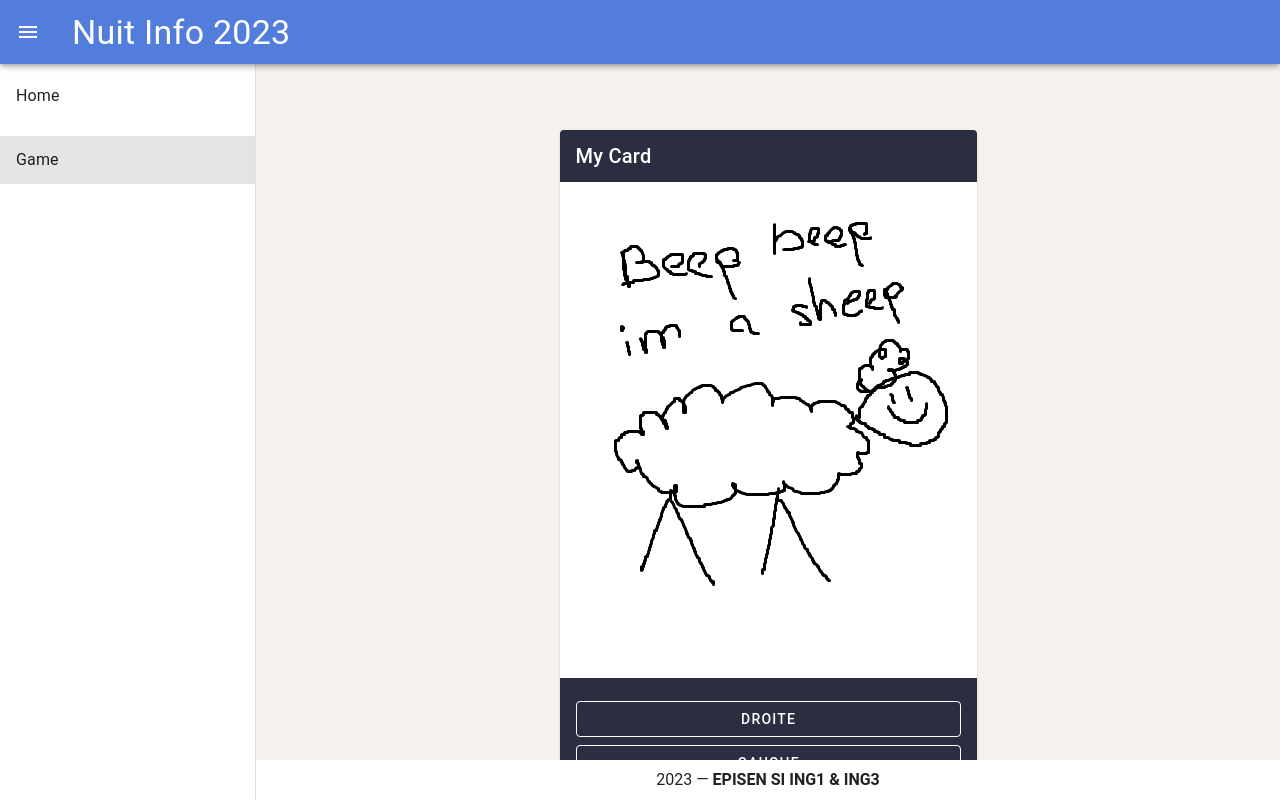
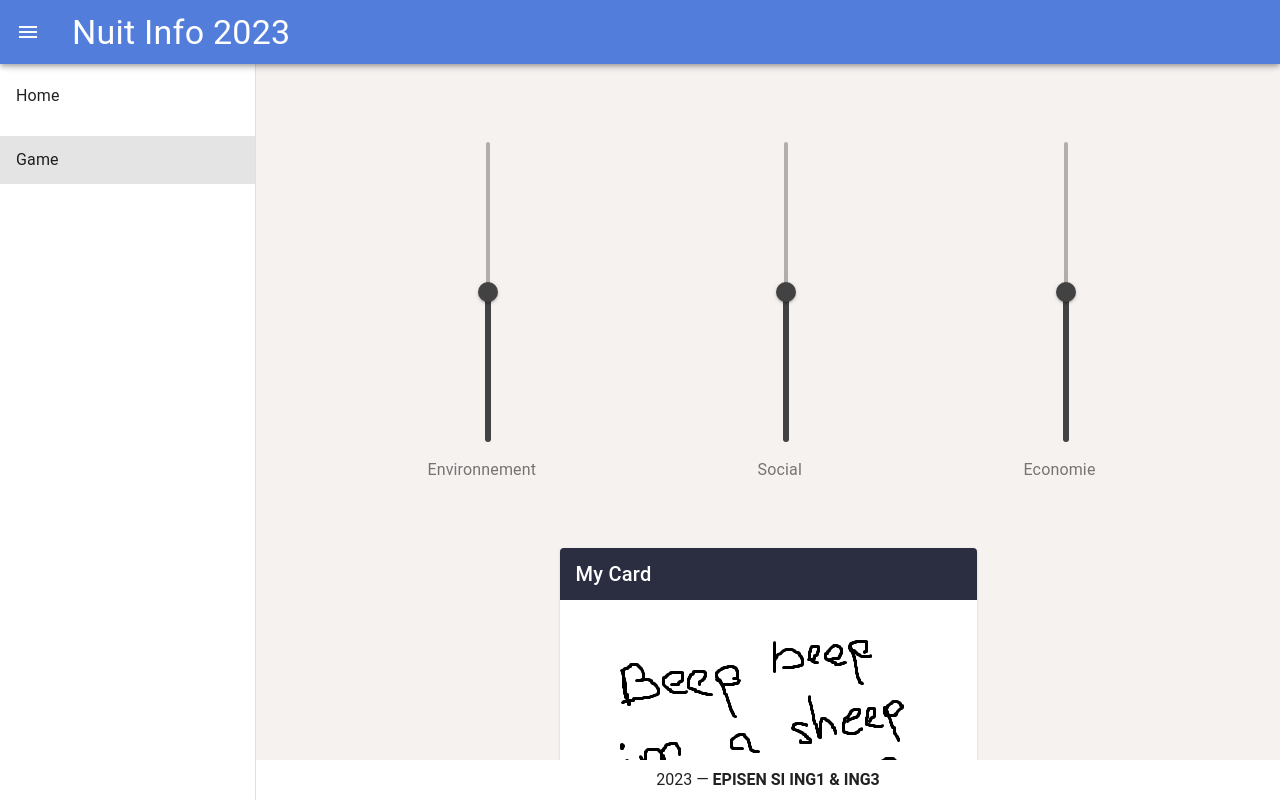
Before and after one commit to ThibaultNG/nuit-info-2023, a Vue app: page /game in a window 1280 px wide. Shown: the top 800 px of the page. Built offline with nearby package versions, Linux system fonts and the light colour scheme.

Commit message:
ajout slider

```diff
--- a/src/component/MainNavBar.vue
+++ b/src/component/MainNavBar.vue
@@ -2,7 +2,7 @@ import { RouteItemInfo } from '../router/RouteInfo';
 <template>
 	<v-navigation-drawer :model-value="modelValue">
 		<v-list v-for="route in routes" :key="route.path">
-			<v-list-item :title="(route.name as string)" :to="route.path"/>
+			<v-list-item :title="(route.name as string)" :to="route.path" />
 		</v-list>
 	</v-navigation-drawer>
 </template>
--- a/src/modules/game/GamePage.vue
+++ b/src/modules/game/GamePage.vue
@@ -1,9 +1,11 @@
 <template>
-	<v-container style="display: flex; justify-content: center; align-items: start;">
+	<RessourcesBar />
+	<v-container style="display: flex; justify-content: center; align-items: start">
 		<MainCard />
 	</v-container>
 </template>
 
 <script setup lang="ts">
 import MainCard from "@/modules/game/component/MainCard.vue";
+import RessourcesBar from "@/modules/game/component/RessourcesBar.vue";
 </script>
--- /dev/null
+++ b/src/modules/game/component/LevelSlider.vue
@@ -0,0 +1,13 @@
+<template>
+	<v-slider v-model="level" direction="vertical" :label="title" />
+</template>
+
+<script setup lang="ts">
+import { ref, watch } from "vue";
+
+defineProps<{
+	title: string;
+}>();
+
+const level = ref(50);
+</script>
--- a/src/modules/game/component/MainCard.vue
+++ b/src/modules/game/component/MainCard.vue
@@ -5,12 +5,12 @@
 			alt="A sheep"
 			style="width: 100%; height: auto; object-fit: contain"
 		/>
-		<v-container style="display: flex; flex-direction: column;">
+		<v-container style="display: flex; flex-direction: column">
 			<v-btn
 				variant="outlined"
 				text="Droite"
 				style="width: 100%"
-                class="mb-2"
+				class="mb-2"
 				@click="console.log('Droite')"
 			></v-btn>
 			<v-btn
--- /dev/null
+++ b/src/modules/game/component/RessourcesBar.vue
@@ -0,0 +1,14 @@
+<template>
+	<v-container style="display: flex">
+		<LevelSlider title="Environnement" />
+		<LevelSlider title="Social" />
+		<LevelSlider title="Economie" />
+	</v-container>
+</template>
+
+<script setup lang="ts">
+import { ref, watch } from "vue";
+import LevelSlider from "./LevelSlider.vue";
+
+const ressources = ["Environnement", "Social", "Economique"];
+</script>
```
